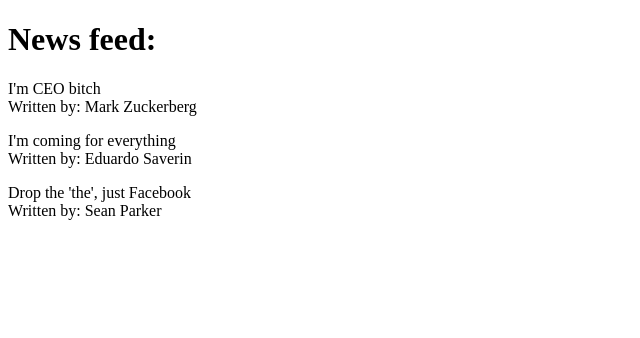
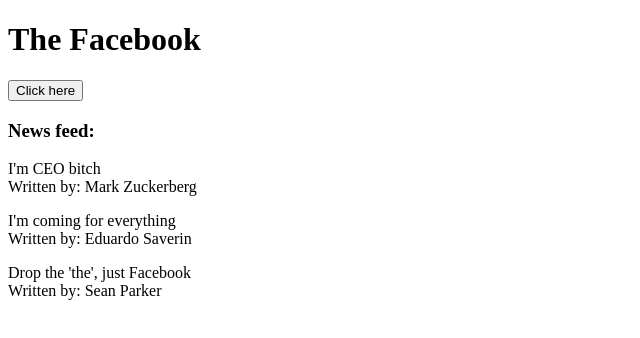
Before and after one commit to Nolab0/ReactFormation, a React (Create React App) app: page / in a window 1280 px wide. Shown: the top 338 px of the page, without its empty margins (0-640 px from the left). Built offline with nearby package versions, Linux system fonts and the light colour scheme.

Commit message:
update main page with loop

```diff
--- a/src/App.js
+++ /dev/null
@@ -1,19 +0,0 @@
-import Post from "./Post"
-
-function App() {
-  const post1 = {
-    author: "Mark Zuckerberg",
-    text: "I'm CEO bitch"
-  };
-
-  return (
-    <>
-      <h1>News feed:</h1>
-      <Post {...post1} />
-      <Post author="Eduardo Saverin" text="I'm coming for everything" />
-      <Post author="Sean Parker" text="Drop the 'the', just Facebook" />
-    </>
-  )
-}
-
-export default App;
--- /dev/null
+++ b/src/components/App.js
@@ -0,0 +1,20 @@
+import Post from "./Post"
+import Header from "./Header"
+
+const posts = [
+  { id: 1, author: "Mark Zuckerberg", text: "I'm CEO bitch" },
+  { id: 2, author: "Eduardo Saverin", text: "I'm coming for everything" },
+  { id: 3, author: "Sean Parker", text: "Drop the 'the', just Facebook" }
+]
+
+function App() {
+  return (
+    <>
+      <Header />
+      <h3>News feed:</h3>
+      {posts.map(p => <Post key={p.id} postData={p} />)}
+    </>
+  )
+}
+
+export default App;
--- /dev/null
+++ b/src/components/Header.js
@@ -0,0 +1,13 @@
+function Header() {
+    let title = "The Facebook";
+    const onClickHandler = () => console.log("clicked");
+
+    return (
+        <>
+            <h1>{title}</h1>
+            <button onClick={onClickHandler}>Click here</button>
+        </>
+    )
+}
+
+export default Header;
--- a/src/Post.js
+++ b/src/components/Post.js
@@ -1,7 +1,7 @@
 import PropTypes from "prop-types"
 
-function Post({ author, text }) {
-    return <p>{text} <br /> Written by: {author} </p>
+function Post(props) {
+    return <p>{props.postData.text} <br /> Written by: {props.postData.author} </p>
 }
 
 Post.prototypes = {
--- a/src/index.js
+++ b/src/index.js
@@ -1,6 +1,6 @@
 import React from 'react';
 import ReactDOM from 'react-dom/client';
-import App from './App';
+import App from './components/App';
 
 const root = ReactDOM.createRoot(document.getElementById('root'));
 root.render(
```
